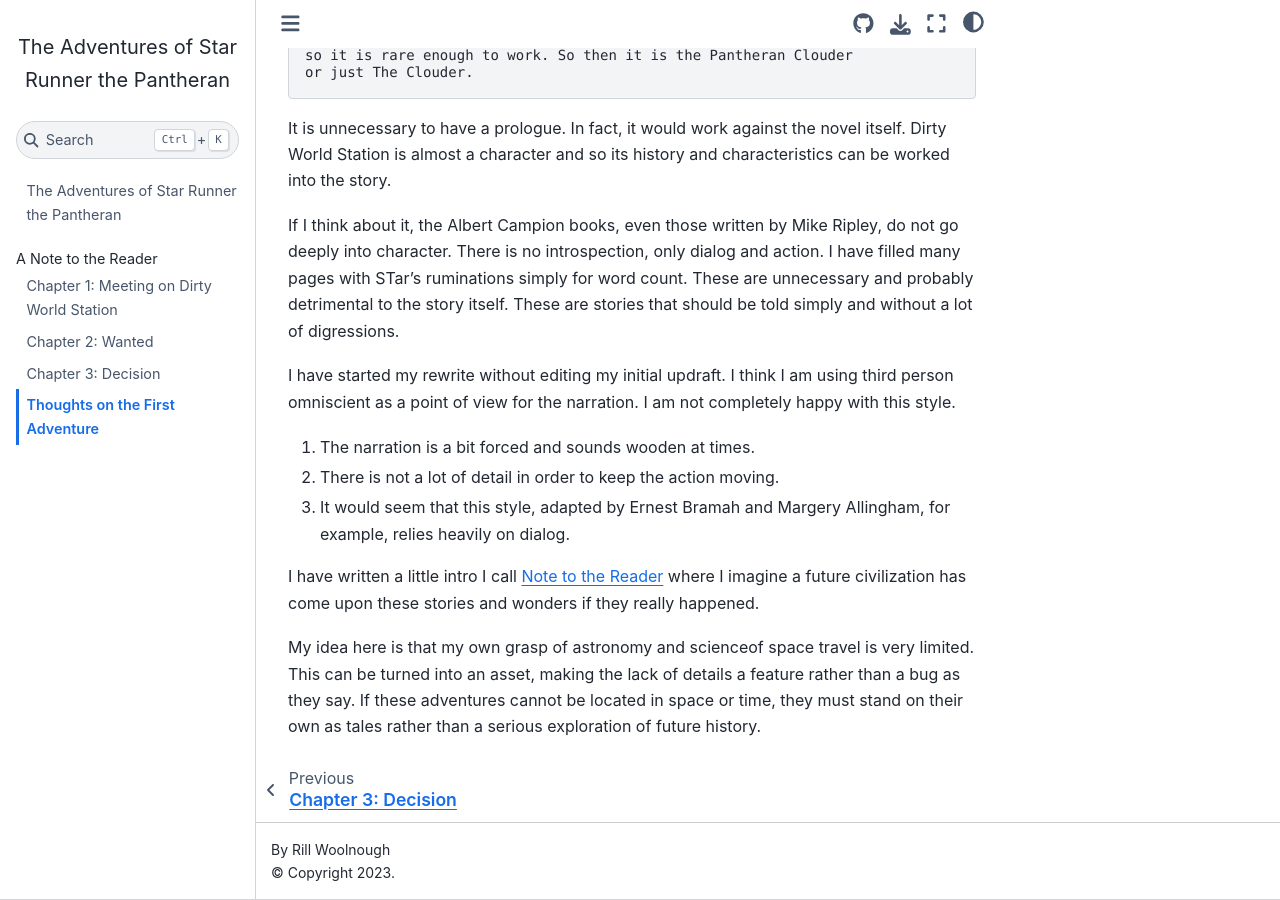
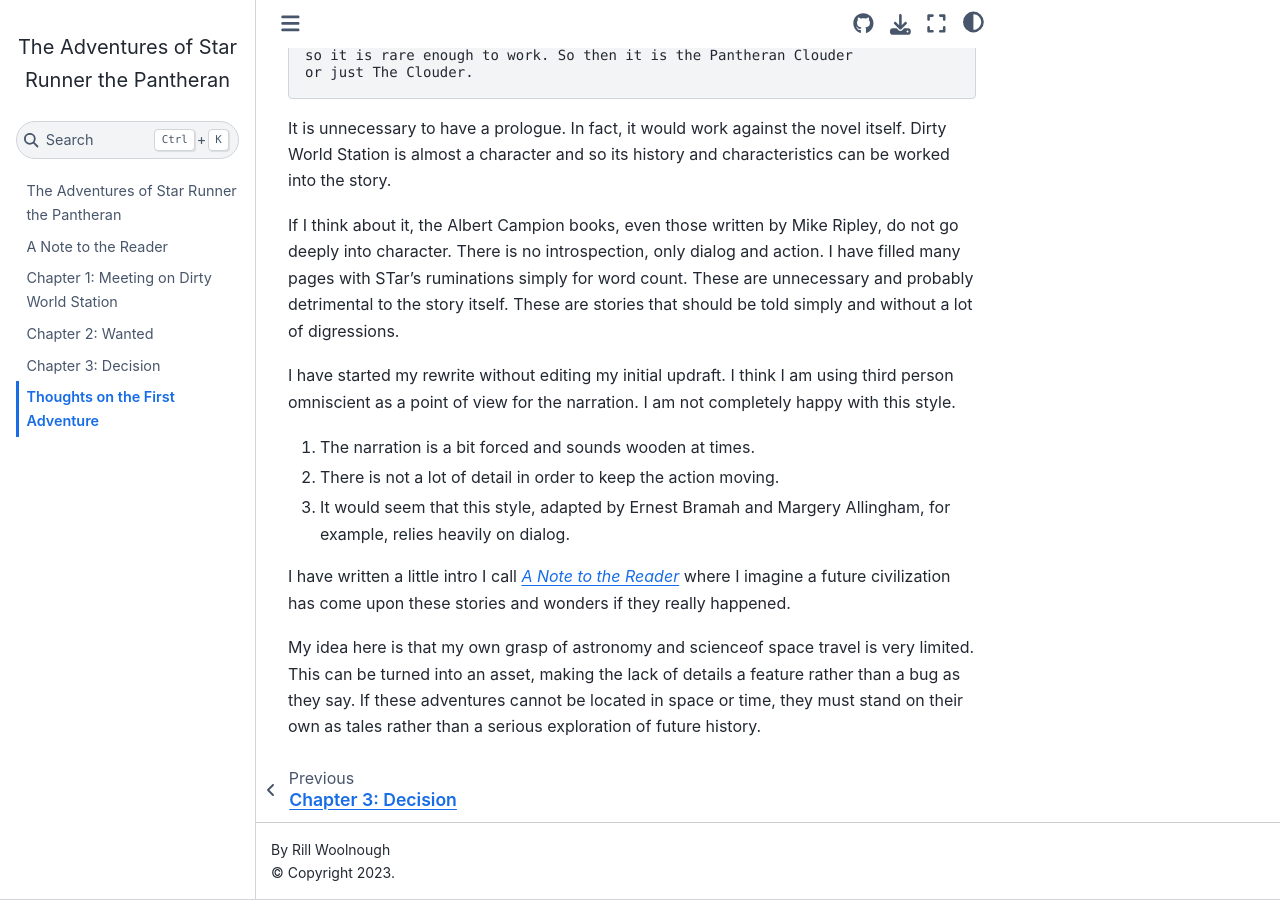
Before and after one commit to rillonline/StarRunnerAdventures, a Jupyter Book: the page built from thoughts-on-the-first-adventure.md, in a window 1280 px wide and 900 px high, scrolled down 1697 px. Built offline with Jupyter Book 1.0.4 settings and Sphinx 7.4.7 and the Sphinx Book theme 1.1.4, drawn with Linux system fonts in a browser that asks for light colours.

Commit message:
figured out cross references in Jupyter and updated files accordingly

```diff
--- a/thoughts-on-the-first-adventure.md
+++ b/thoughts-on-the-first-adventure.md
@@ -107,7 +107,7 @@
    Allingham, for example, relies heavily on dialog.
 
 I have written a little intro I call
-[Note to the Reader](#note-to-the-reader) where I imagine a future
+[*A Note to the Reader*](note-to-the-reader) where I imagine a future
 civilization has come upon these stories and wonders if they really
 happened.
 
```
Also changed, not shown: note-to-the-reader.md (+2 -1 lines).
